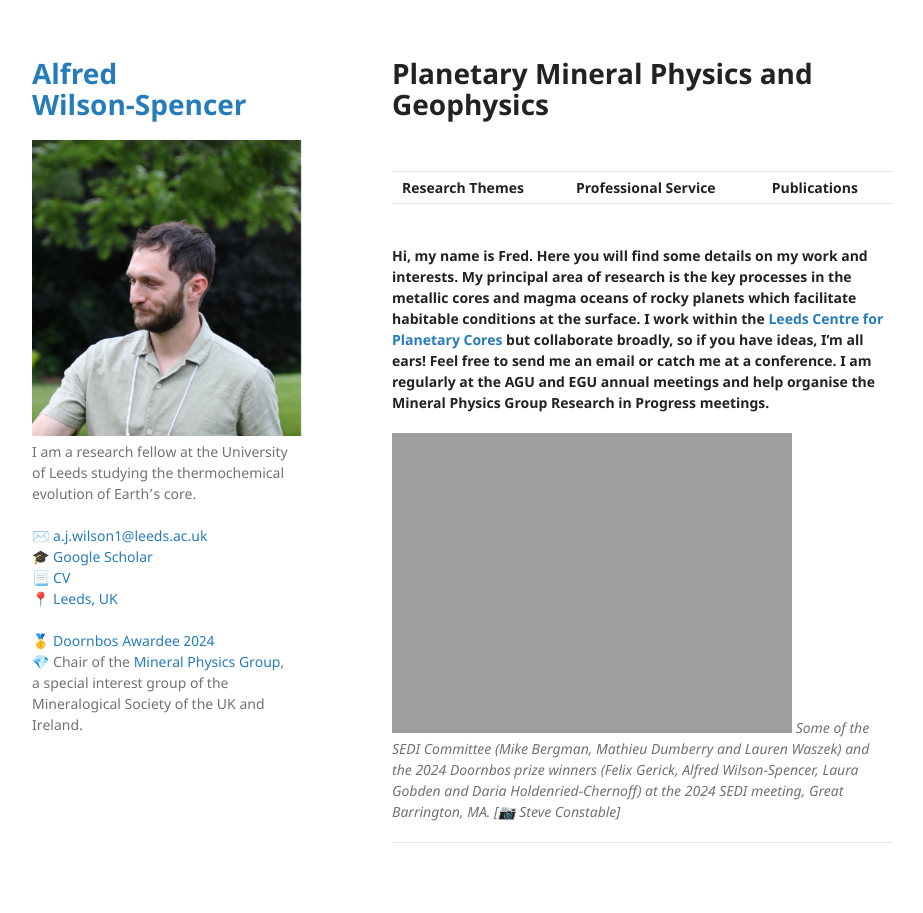
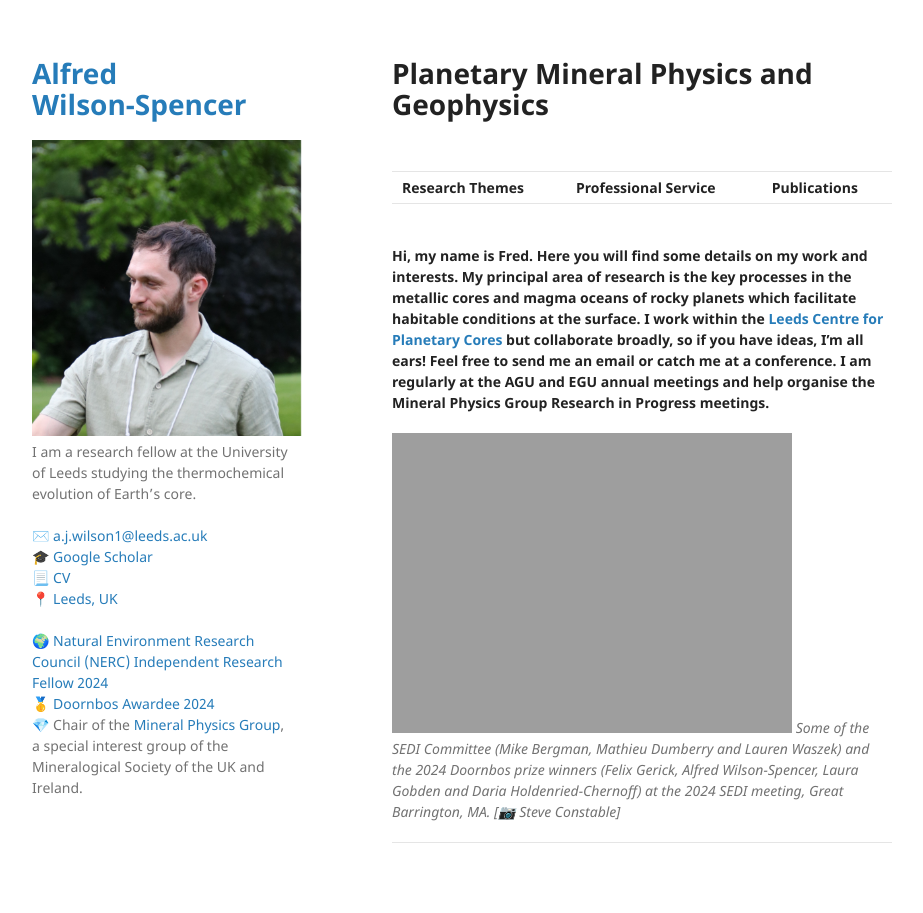
Before and after one commit to Fwilson93/Portfolio, a Jekyll site: the page built from index.md, in a window 1280 px wide. Shown: the whole page, without its empty margins (178-1101 px from the left). Built offline with Jekyll 4.4.1, drawn with Linux system fonts in a browser that asks for light colours; our own code applies the rules of GitHub Pages for plain Markdown files.

Commit message:
Update _config.yml

```diff
--- a/_config.yml
+++ b/_config.yml
@@ -13,6 +13,7 @@ description: I am a research fellow at the University of Leeds studying the ther
              <a href="https://scholar.google.co.uk/citations?hl=en&user=POyerY0AAAAJ&view_op=list_works&sortby=pubdate">🎓 Google Scholar </a> <br/>
              <a href="https://fwilson93.github.io/Portfolio/assets/AJWS_CV.pdf">📃 CV </a>  <br/>
              <a href="https://environment.leeds.ac.uk/see/staff/9470/dr-alfred-wilson">📍 Leeds, UK </a>  <br/><br/>
+             <a href="https://www.ukri.org/opportunity/nerc-independent-research-fellowship-2024/">🌍 Natural Environment Research Council (NERC) Independent Research Fellow 2024</a> <br/>
              <a href="https://hope.simons-rock.edu/~bergman/sedi/doornbos.html">🥇 Doornbos Awardee 2024</a> <br/>
              💎 Chair of the <a href="https://minphys.github.io/">Mineral Physics Group</a>,<br/> a special interest group of the Mineralogical Society of the UK and Ireland. <br/>
 
```
